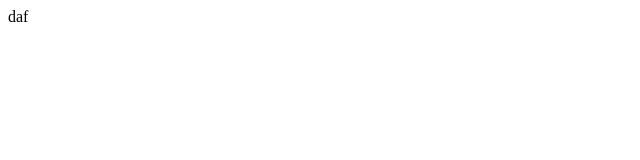
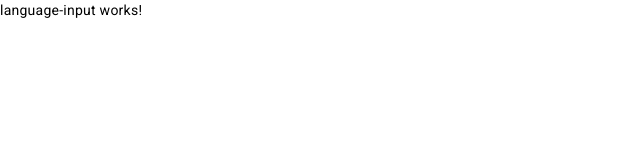
Before and after one commit to achiyama/docsmate, an Angular app: page / in a window 1280 px wide. Shown: the top 160 px of the page, without its empty margins (0-640 px from the left). Built offline with nearby package versions, Linux system fonts and the light colour scheme.

Commit message:
Chrome拡張機能化

```diff
--- a/angular.json
+++ b/angular.json
@@ -31,12 +31,18 @@
               "src/manifest.json"
             ],
             "styles": [
+              "@angular/material/prebuilt-themes/indigo-pink.css",
               "src/styles.scss"
             ],
             "scripts": []
           },
           "configurations": {
             "production": {
+              "optimization": {
+                "styles": {
+                  "inlineCritical": false
+                }
+              },
               "budgets": [
                 {
                   "type": "initial",
@@ -94,6 +100,7 @@
               "src/assets"
             ],
             "styles": [
+              "@angular/material/prebuilt-themes/indigo-pink.css",
               "src/styles.scss"
             ],
             "scripts": []
--- a/package.json
+++ b/package.json
@@ -11,10 +11,12 @@
   "private": true,
   "dependencies": {
     "@angular/animations": "^15.0.0",
+    "@angular/cdk": "^15.0.3",
     "@angular/common": "^15.0.0",
     "@angular/compiler": "^15.0.0",
     "@angular/core": "^15.0.0",
     "@angular/forms": "^15.0.0",
+    "@angular/material": "^15.0.3",
     "@angular/platform-browser": "^15.0.0",
     "@angular/platform-browser-dynamic": "^15.0.0",
     "@angular/router": "^15.0.0",
--- a/src/app/app.component.html
+++ b/src/app/app.component.html
@@ -1 +1 @@
-daf
+<app-language-input></app-language-input>
--- /dev/null
+++ b/src/app/form/language-input/language-input.component.html
@@ -0,0 +1 @@
+<p>language-input works!</p>
--- a/src/index.html
+++ b/src/index.html
@@ -1,13 +1,22 @@
-<!doctype html>
+<!DOCTYPE html>
 <html lang="en">
-<head>
-  <meta charset="utf-8">
-  <title>Docsmate</title>
-  <base href="/">
-  <meta name="viewport" content="width=device-width, initial-scale=1">
-  <link rel="icon" type="image/x-icon" href="favicon.ico">
-</head>
-<body>
-  <app-root></app-root>
-</body>
+  <head>
+    <meta charset="utf-8" />
+    <title>Docsmate</title>
+    <base href="/" />
+    <meta name="viewport" content="width=device-width, initial-scale=1" />
+    <link rel="icon" type="image/x-icon" href="favicon.ico" />
+    <link rel="preconnect" href="https://fonts.gstatic.com" />
+    <link
+      href="https://fonts.googleapis.com/css2?family=Roboto:wght@300;400;500&display=swap"
+      rel="stylesheet"
+    />
+    <link
+      href="https://fonts.googleapis.com/icon?family=Material+Icons"
+      rel="stylesheet"
+    />
+  </head>
+  <body class="mat-typography">
+    <app-root></app-root>
+  </body>
 </html>
--- a/src/styles.scss
+++ b/src/styles.scss
@@ -1 +1,10 @@
 /* You can add global styles to this file, and also import other style files */
+
+html,
+body {
+  height: 100%;
+}
+body {
+  margin: 0;
+  font-family: Roboto, "Helvetica Neue", sans-serif;
+}
```
Also changed, not shown: src/app/app.module.ts (+9 -6 lines), src/app/form/language-input/language-input.component.ts (added, +8 -0 lines), src/app/form/language-input/language-input.component.scss (added), 2 other files (tests, documents, lock files or other folders).
